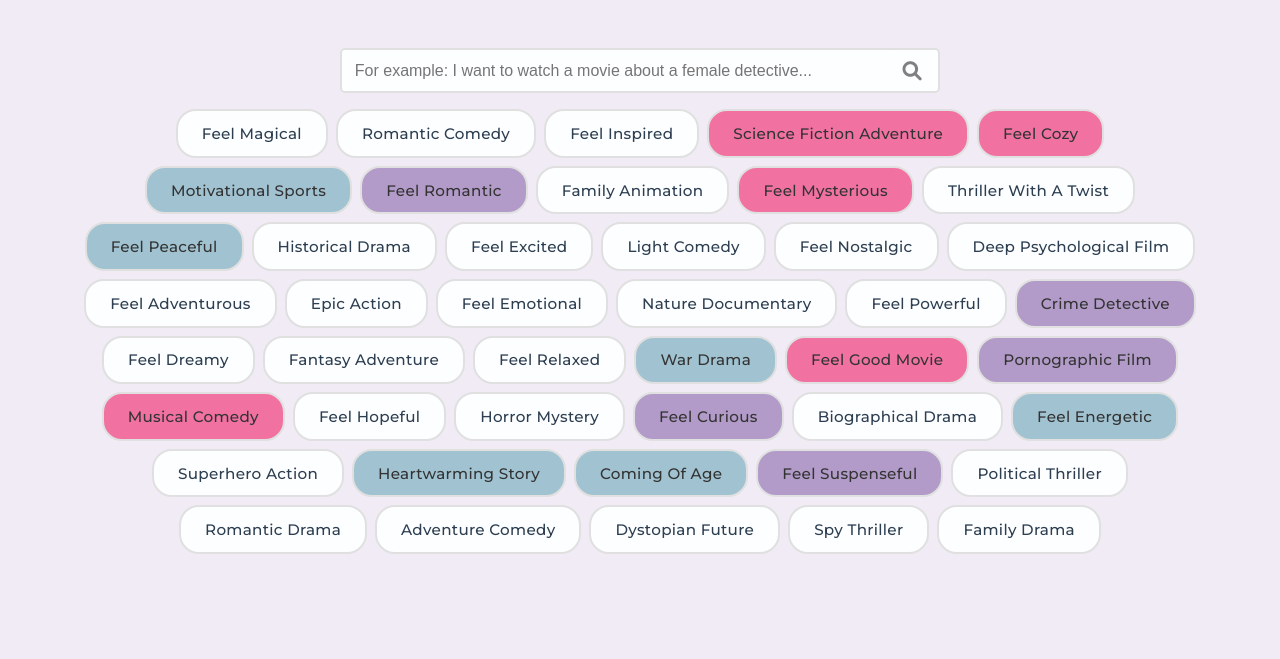
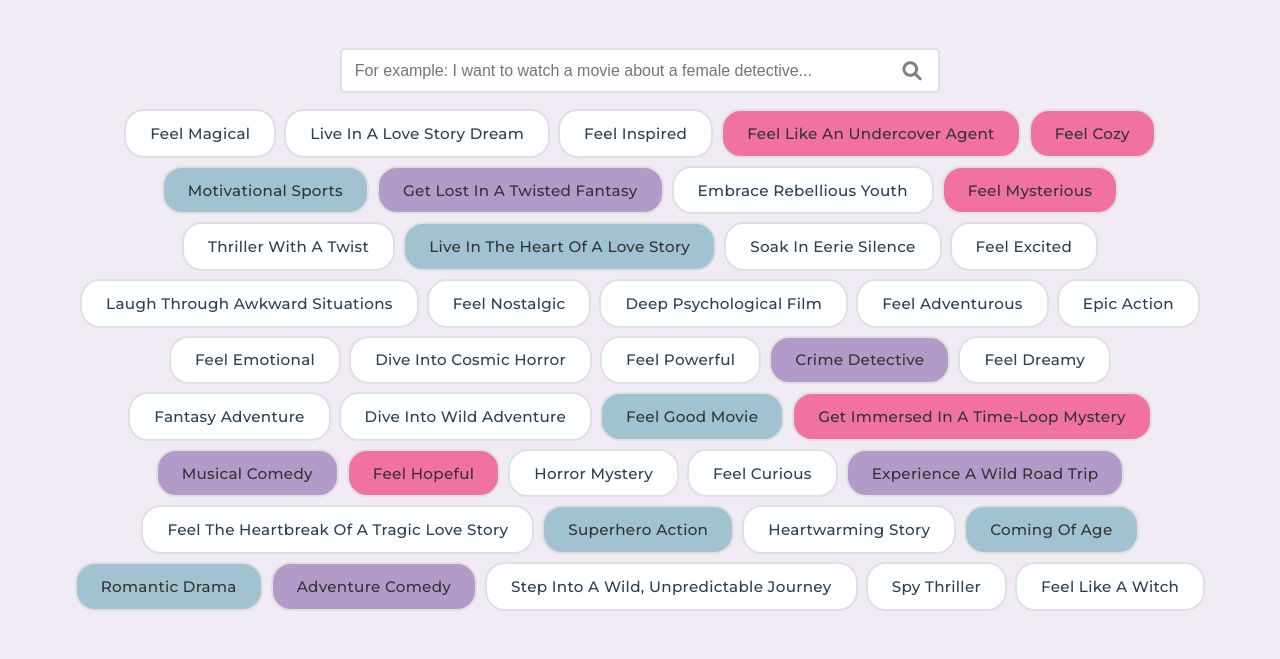
Before and after one commit to vougeress/haid_project, a Flask app: page / in a window 1280 px wide. Shown: the part 177-836 px from the top of the page. Before the commit the page ends 731 px from the top, so only its background shows below. Run offline with Flask 3, Linux system fonts and the light colour scheme; parts of the project's set-up code (start-up, migrations or seed data) failed here and were passed over; some web fonts are replaced.

Commit message:
Fixed Tag

```diff
--- a/templates/index.html
+++ b/templates/index.html
@@ -38,49 +38,46 @@
             </div>
             <div class="prompt-suggestions">
                 <button type="button" class="prompt-btn">Feel magical</button>
-                <button type="button" class="prompt-btn">Romantic comedy</button>
+                <button type="button" class="prompt-btn">Live in a love story dream</button>
                 <button type="button" class="prompt-btn">Feel inspired</button>
-                <button type="button" class="prompt-btn">Science fiction adventure</button>
+                <button type="button" class="prompt-btn">Feel like an undercover agent</button>
                 <button type="button" class="prompt-btn">Feel cozy</button>
                 <button type="button" class="prompt-btn">Motivational sports</button>
-                <button type="button" class="prompt-btn">Feel romantic</button>
-                <button type="button" class="prompt-btn">Family animation</button>
+                <button type="button" class="prompt-btn">Get lost in a twisted fantasy</button>
+                <button type="button" class="prompt-btn">Embrace rebellious youth</button>
                 <button type="button" class="prompt-btn">Feel mysterious</button>
                 <button type="button" class="prompt-btn">Thriller with a twist</button>
-                <button type="button" class="prompt-btn">Feel peaceful</button>
-                <button type="button" class="prompt-btn">Historical drama</button>
+                <button type="button" class="prompt-btn">Live in the heart of a love story</button>
+                <button type="button" class="prompt-btn">Soak in eerie silence</button>
                 <button type="button" class="prompt-btn">Feel excited</button>
-                <button type="button" class="prompt-btn">Light comedy</button>
+                <button type="button" class="prompt-btn">Laugh through awkward situations</button>
                 <button type="button" class="prompt-btn">Feel nostalgic</button>
                 <button type="button" class="prompt-btn">Deep psychological film</button>
                 <button type="button" class="prompt-btn">Feel adventurous</button>
                 <button type="button" class="prompt-btn">Epic action</button>
                 <button type="button" class="prompt-btn">Feel emotional</button>
-                <button type="button" class="prompt-btn">Nature documentary</button>
+                <button type="button" class="prompt-btn">Dive into cosmic horror</button>
                 <button type="button" class="prompt-btn">Feel powerful</button>
                 <button type="button" class="prompt-btn">Crime detective</button>
                 <button type="button" class="prompt-btn">Feel dreamy</button>
                 <button type="button" class="prompt-btn">Fantasy adventure</button>
-                <button type="button" class="prompt-btn">Feel relaxed</button>
-                <button type="button" class="prompt-btn">War drama</button>
+                <button type="button" class="prompt-btn">Dive into wild adventure</button>
                 <button type="button" class="prompt-btn">Feel good movie</button>
-                <button type="button" class="prompt-btn">Pornographic film</button>
+                <button type="button" class="prompt-btn">Get immersed in a time-loop mystery</button>
                 <button type="button" class="prompt-btn">Musical comedy</button>
                 <button type="button" class="prompt-btn">Feel hopeful</button>
                 <button type="button" class="prompt-btn">Horror mystery</button>
                 <button type="button" class="prompt-btn">Feel curious</button>
-                <button type="button" class="prompt-btn">Biographical drama</button>
-                <button type="button" class="prompt-btn">Feel energetic</button>
+                <button type="button" class="prompt-btn">Experience a wild road trip</button>
+                <button type="button" class="prompt-btn">Feel the heartbreak of a tragic love story</button>
                 <button type="button" class="prompt-btn">Superhero action</button>
                 <button type="button" class="prompt-btn">Heartwarming story</button>
                 <button type="button" class="prompt-btn">Coming of age</button>
-                <button type="button" class="prompt-btn">Feel suspenseful</button>
-                <button type="button" class="prompt-btn">Political thriller</button>
                 <button type="button" class="prompt-btn">Romantic drama</button>
                 <button type="button" class="prompt-btn">Adventure comedy</button>
-                <button type="button" class="prompt-btn">Dystopian future</button>
+                <button type="button" class="prompt-btn">Step into a wild, unpredictable journey</button>
                 <button type="button" class="prompt-btn">Spy thriller</button>
-                <button type="button" class="prompt-btn">Family drama</button>
+                <button type="button" class="prompt-btn">Feel like a witch</button>
             </div>
             <div id="loading" class="loading hidden">
                 <div class="spinner"></div>
```
